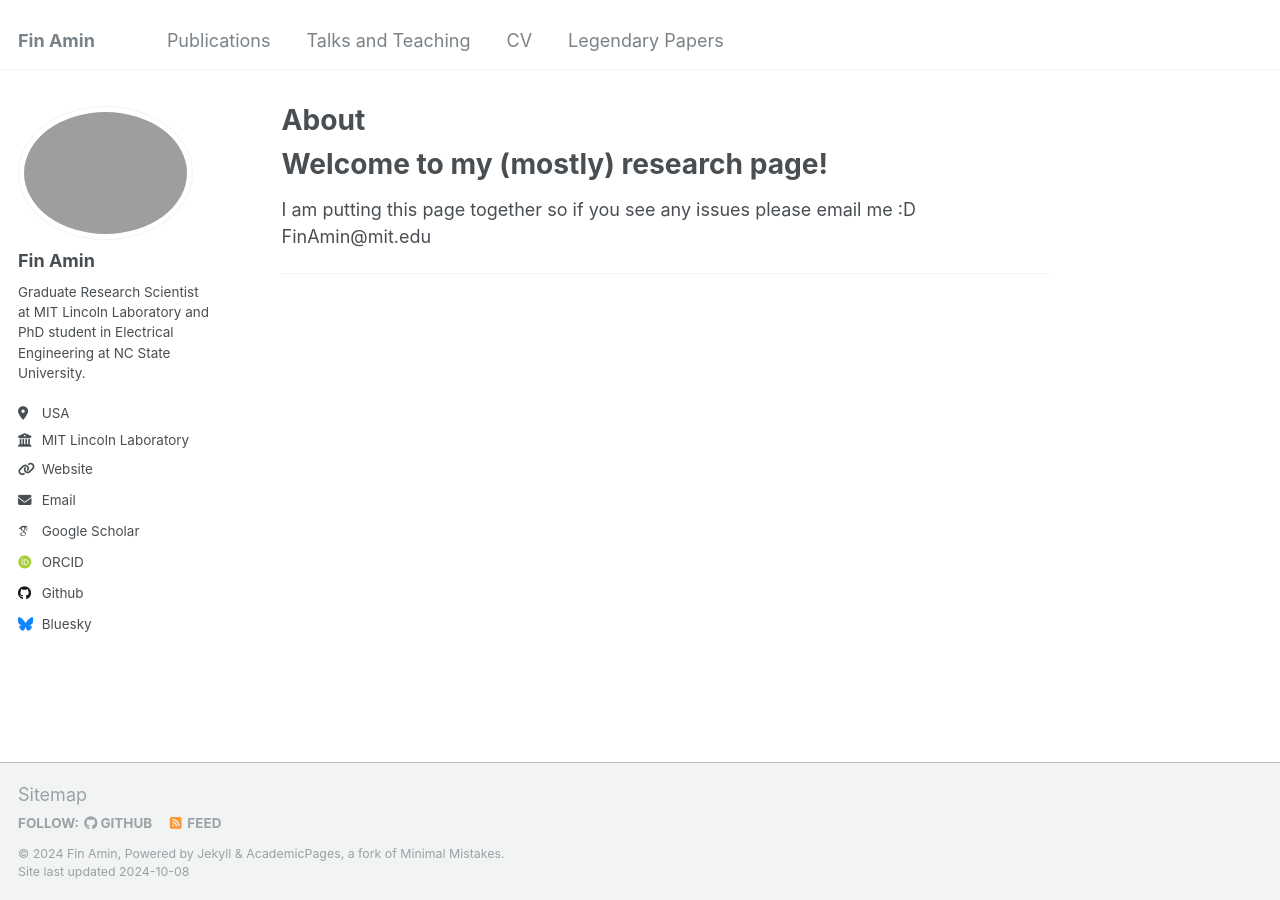
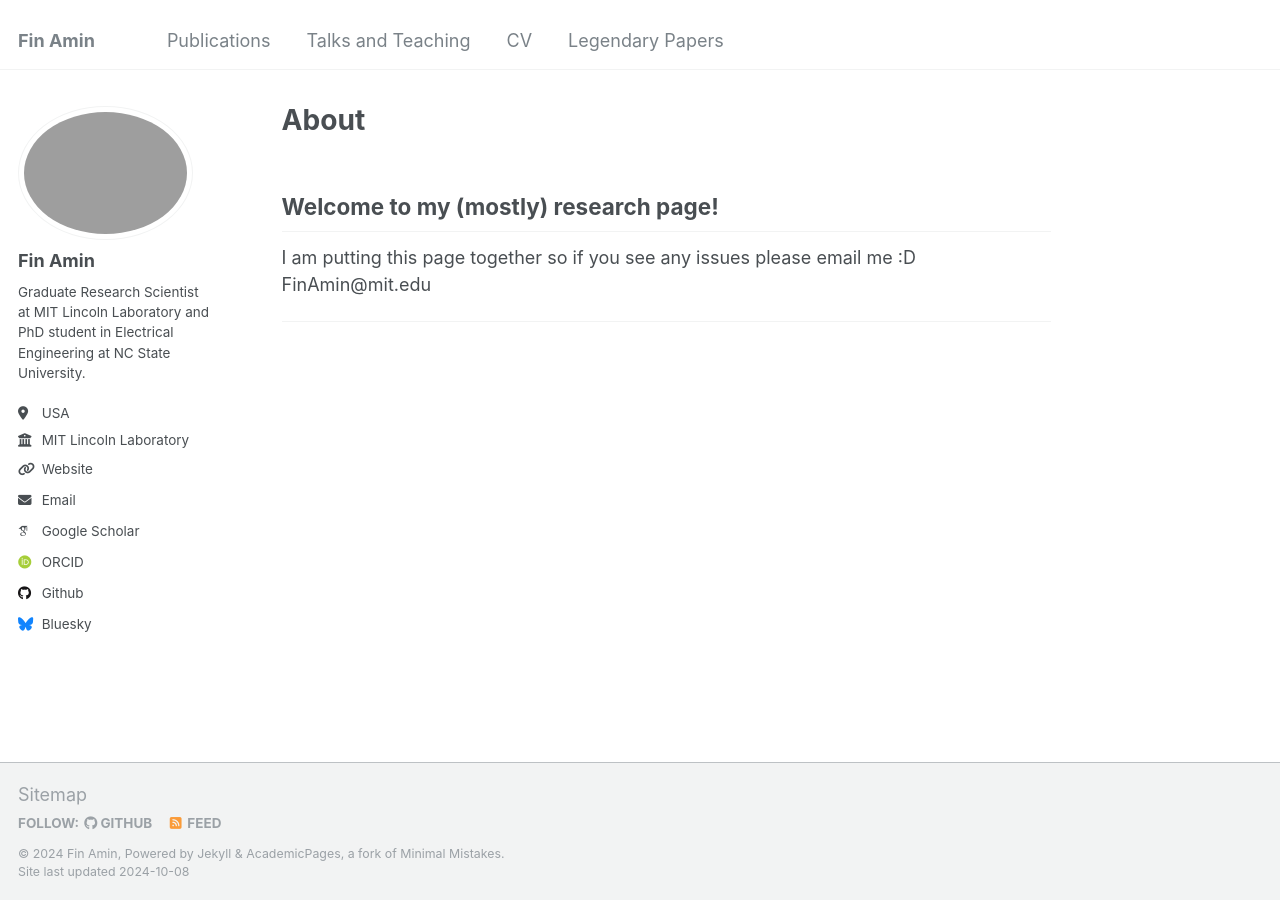
Before and after one commit to FinAminToastCrunch/FinAminToastCrunch.github.io, a Jekyll site: the page built from _pages/about.md, in a window 1280 px wide. Built offline with Jekyll 4.4.1, drawn with Linux system fonts in a browser that asks for light colours; some web fonts are replaced.

```diff
--- a/_pages/about.md
+++ b/_pages/about.md
@@ -7,7 +7,7 @@ redirect_from:
   - /about.html
 ---
 
-# Welcome to my (mostly) research page!
+## Welcome to my (mostly) research page!
 
 I am putting this page together so if you see any issues please email me :D FinAmin@mit.edu
 
```
